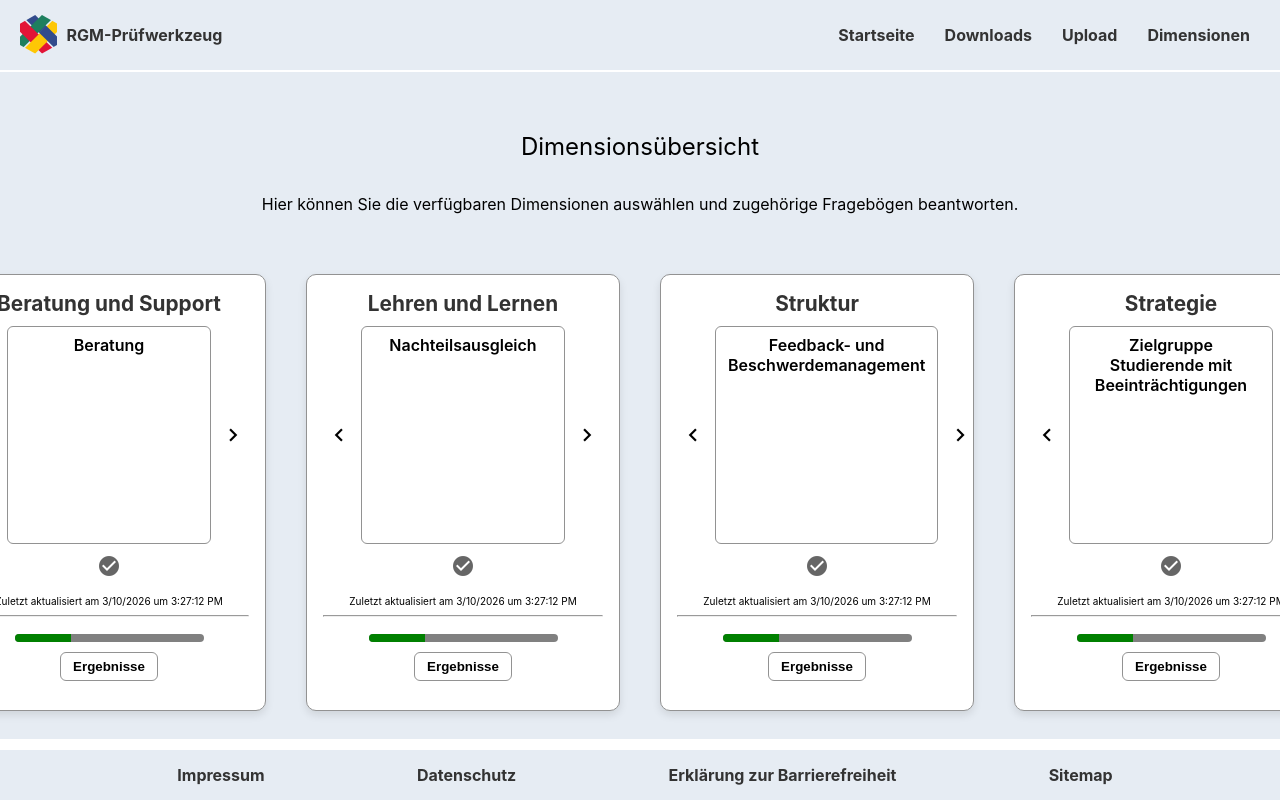
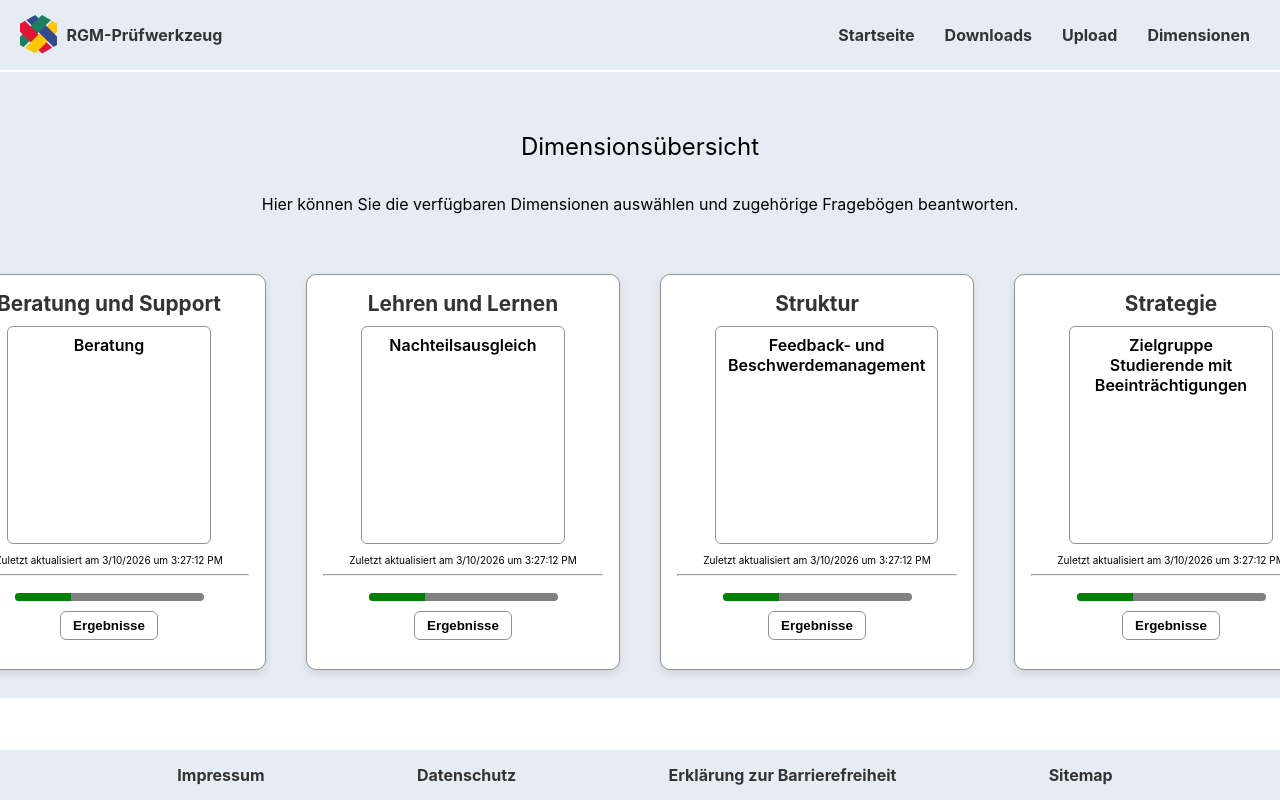
Before and after one commit to zimmermanng/RGM-Webservice-public, a React (Create React App) app in the folder frontend/: page /dimensions in a window 1280 px wide. Shown: the top 800 px of the page. Built offline with nearby package versions, Linux system fonts and the light colour scheme.

Commit message:
delete material icons

```diff
--- a/frontend/package.json
+++ b/frontend/package.json
@@ -22,8 +22,7 @@
     "react-icons": "^5.5.0",
     "react-router-dom": "^7.2.0",
     "web-vitals": "^2.1.4",
-    "xlsx": "^0.18.5",
-"material-icons": "^1.13.14"
+    "xlsx": "^0.18.5"
   },
   "scripts": {
     "start": "react-scripts start",
--- a/frontend/src/components/Cards/Card_dimensions.css
+++ b/frontend/src/components/Cards/Card_dimensions.css
@@ -72,9 +72,6 @@
   flex-shrink: 0;
 }
 
-.carousel-arrow .material-icons {
-  font-size: 26px;
-}
 
 .hf-button {
 height:200px;
--- a/frontend/src/components/Cards/Card_dimensions.js
+++ b/frontend/src/components/Cards/Card_dimensions.js
@@ -50,7 +50,6 @@ const Card = ({ title, dimensionId, handlungsfelder = [], link, list }) => {
             onClick={prev}
             aria-label="Zurück"
           >
-            <span className="material-icons">chevron_left</span>
           </button>
 
           {currentHF && (
@@ -67,12 +66,10 @@ const Card = ({ title, dimensionId, handlungsfelder = [], link, list }) => {
             onClick={next}
             aria-label="Weiter"
           >
-            <span className="material-icons">chevron_right</span>
           </button>
         </div>
 
         <p className="check">
-          <span className="material-icons">check_circle</span>
         </p>
         <div class="change">Zuletzt aktualisiert am {currDate} um {currTime} </div>
         <hr>
--- a/frontend/src/index.js
+++ b/frontend/src/index.js
@@ -2,7 +2,6 @@ import React from 'react';
 import ReactDOM from 'react-dom/client';
 import './index.css';
 import App from './App';
-import 'material-icons/iconfont/material-icons.css';
 
 
 const root = ReactDOM.createRoot(document.getElementById('root'));
```
Also changed, not shown: 1 other file (tests, documents, lock files or other folders).
